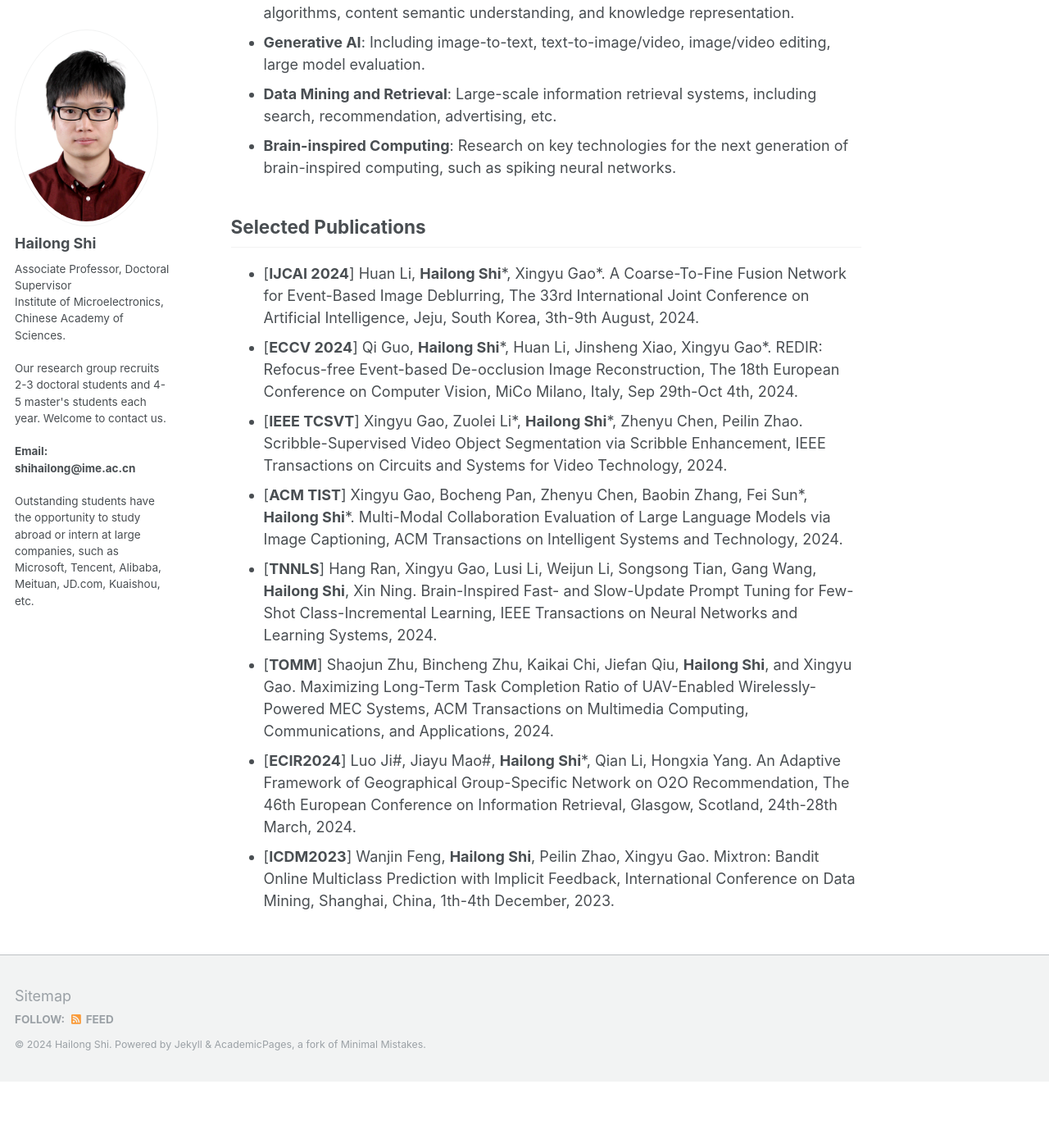
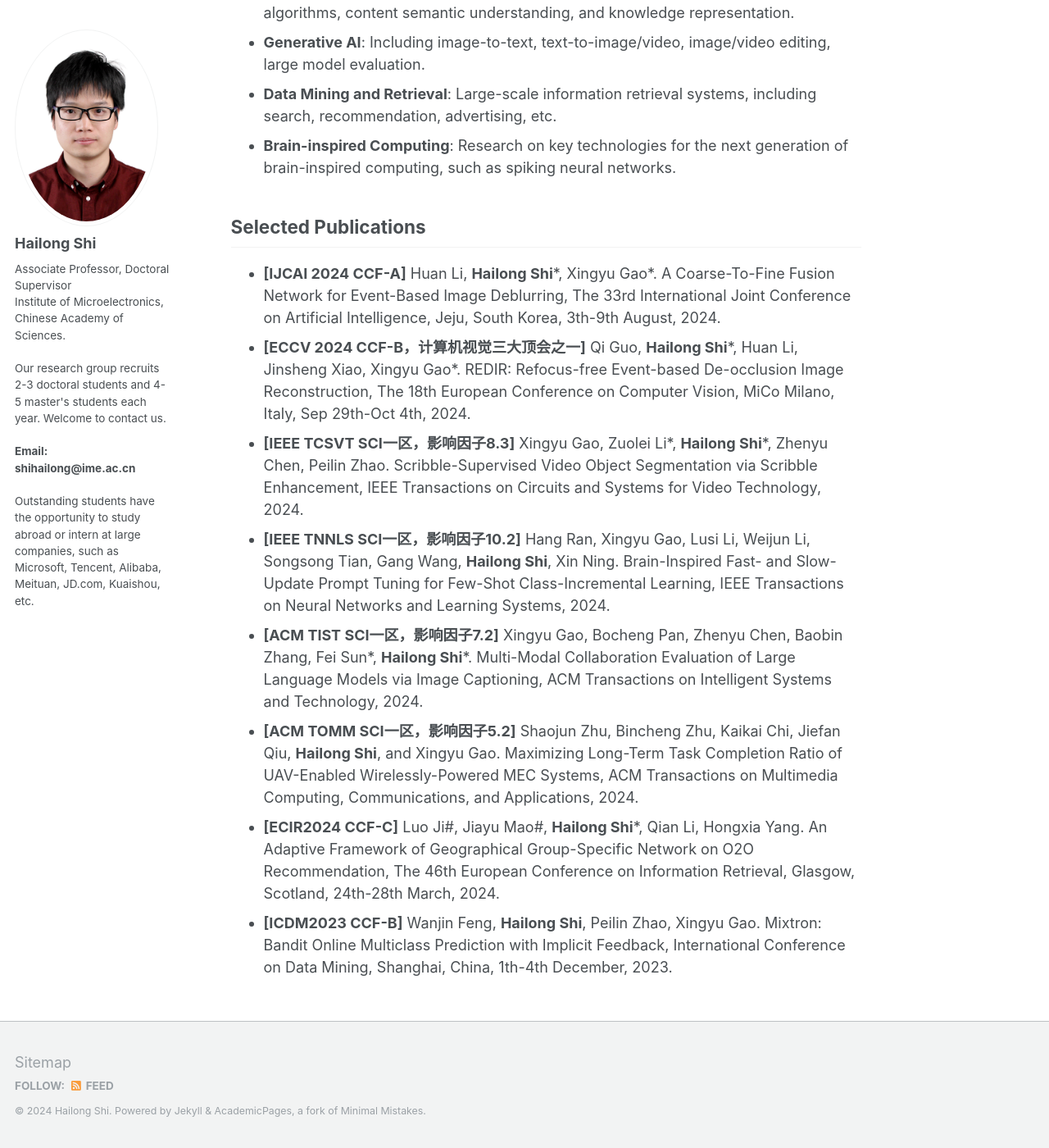
Before and after one commit to shihailong2023/shihailong2023.github.io, a Jekyll site: the page built from _pages/about.md, in a window 1280 px wide and 1400 px high, scrolled down 1435 px. Shown: the whole window at 82% size. Built offline with Jekyll 4.4.1, drawn with Linux system fonts in a browser that asks for light colours; before the commit the page ends 2754 px from its top, so only the background shows below that.

Commit message:
Update about.md

```diff
--- a/_pages/about.md
+++ b/_pages/about.md
@@ -34,12 +34,11 @@ This is Hailong Shi’s personal homepage.
 
 
 ## Selected Publications
-* \[**IJCAI 2024**\] Huan Li, **Hailong Shi**\*, Xingyu Gao\*. A Coarse-To-Fine Fusion Network for Event-Based Image Deblurring, The 33rd International Joint Conference on Artificial Intelligence, Jeju, South Korea, 3th-9th August, 2024.
-* \[**ECCV 2024**\] Qi Guo, **Hailong Shi**\*, Huan Li, Jinsheng Xiao, Xingyu Gao\*. REDIR: Refocus-free Event-based De-occlusion Image Reconstruction, The 18th European Conference on Computer Vision, MiCo Milano, Italy, Sep 29th-Oct 4th, 2024.
-* \[**IEEE TCSVT**\] Xingyu Gao, Zuolei Li\*, **Hailong Shi**\*, Zhenyu Chen, Peilin Zhao. Scribble-Supervised Video Object Segmentation via Scribble Enhancement, IEEE Transactions on Circuits and Systems for Video Technology, 2024.
-* \[**ACM TIST**\] Xingyu Gao, Bocheng Pan, Zhenyu Chen, Baobin Zhang, Fei Sun\*, **Hailong Shi**\*. Multi-Modal Collaboration Evaluation of Large Language Models via Image Captioning, ACM Transactions on Intelligent Systems and Technology, 2024.
-* \[**TNNLS**\] Hang Ran, Xingyu Gao, Lusi Li, Weijun Li, Songsong Tian, Gang Wang, **Hailong Shi**, Xin Ning. Brain-Inspired Fast- and Slow-Update Prompt Tuning for Few-Shot Class-Incremental Learning, IEEE Transactions on Neural Networks and Learning Systems, 2024.
-* \[**TOMM**\] Shaojun Zhu, Bincheng Zhu, Kaikai Chi, Jiefan Qiu, **Hailong Shi**, and Xingyu Gao. Maximizing Long-Term Task Completion Ratio of
-UAV-Enabled Wirelessly-Powered MEC Systems, ACM Transactions on Multimedia Computing, Communications, and Applications, 2024.
-* \[**ECIR2024**\] Luo Ji#, Jiayu Mao#, **Hailong Shi**\*, Qian Li, Hongxia Yang. An Adaptive Framework of Geographical Group-Specific Network on O2O Recommendation, The 46th European Conference on Information Retrieval, Glasgow, Scotland, 24th-28th March, 2024.
-* \[**ICDM2023**\] Wanjin Feng, **Hailong Shi**, Peilin Zhao, Xingyu Gao. Mixtron: Bandit Online Multiclass Prediction with Implicit Feedback, International Conference on Data Mining, Shanghai, China, 1th-4th December, 2023.
+* **\[IJCAI 2024 CCF-A\]** Huan Li, **Hailong Shi**\*, Xingyu Gao\*. A Coarse-To-Fine Fusion Network for Event-Based Image Deblurring, The 33rd International Joint Conference on Artificial Intelligence, Jeju, South Korea, 3th-9th August, 2024.
+* **\[ECCV 2024 CCF-B，计算机视觉三大顶会之一\]** Qi Guo, **Hailong Shi**\*, Huan Li, Jinsheng Xiao, Xingyu Gao\*. REDIR: Refocus-free Event-based De-occlusion Image Reconstruction, The 18th European Conference on Computer Vision, MiCo Milano, Italy, Sep 29th-Oct 4th, 2024.
+* **\[IEEE TCSVT SCI一区，影响因子8.3\]** Xingyu Gao, Zuolei Li\*, **Hailong Shi**\*, Zhenyu Chen, Peilin Zhao. Scribble-Supervised Video Object Segmentation via Scribble Enhancement, IEEE Transactions on Circuits and Systems for Video Technology, 2024.
+* **\[IEEE TNNLS SCI一区，影响因子10.2\]** Hang Ran, Xingyu Gao, Lusi Li, Weijun Li, Songsong Tian, Gang Wang, **Hailong Shi**, Xin Ning. Brain-Inspired Fast- and Slow-Update Prompt Tuning for Few-Shot Class-Incremental Learning, IEEE Transactions on Neural Networks and Learning Systems, 2024.
+* **\[ACM TIST SCI一区，影响因子7.2\]** Xingyu Gao, Bocheng Pan, Zhenyu Chen, Baobin Zhang, Fei Sun\*, **Hailong Shi**\*. Multi-Modal Collaboration Evaluation of Large Language Models via Image Captioning, ACM Transactions on Intelligent Systems and Technology, 2024.
+* **\[ACM TOMM SCI一区，影响因子5.2\]** Shaojun Zhu, Bincheng Zhu, Kaikai Chi, Jiefan Qiu, **Hailong Shi**, and Xingyu Gao. Maximizing Long-Term Task Completion Ratio of UAV-Enabled Wirelessly-Powered MEC Systems, ACM Transactions on Multimedia Computing, Communications, and Applications, 2024.
+* **\[ECIR2024 CCF-C\]** Luo Ji#, Jiayu Mao#, **Hailong Shi**\*, Qian Li, Hongxia Yang. An Adaptive Framework of Geographical Group-Specific Network on O2O Recommendation, The 46th European Conference on Information Retrieval, Glasgow, Scotland, 24th-28th March, 2024.
+* **\[ICDM2023 CCF-B\]** Wanjin Feng, **Hailong Shi**, Peilin Zhao, Xingyu Gao. Mixtron: Bandit Online Multiclass Prediction with Implicit Feedback, International Conference on Data Mining, Shanghai, China, 1th-4th December, 2023.
```
